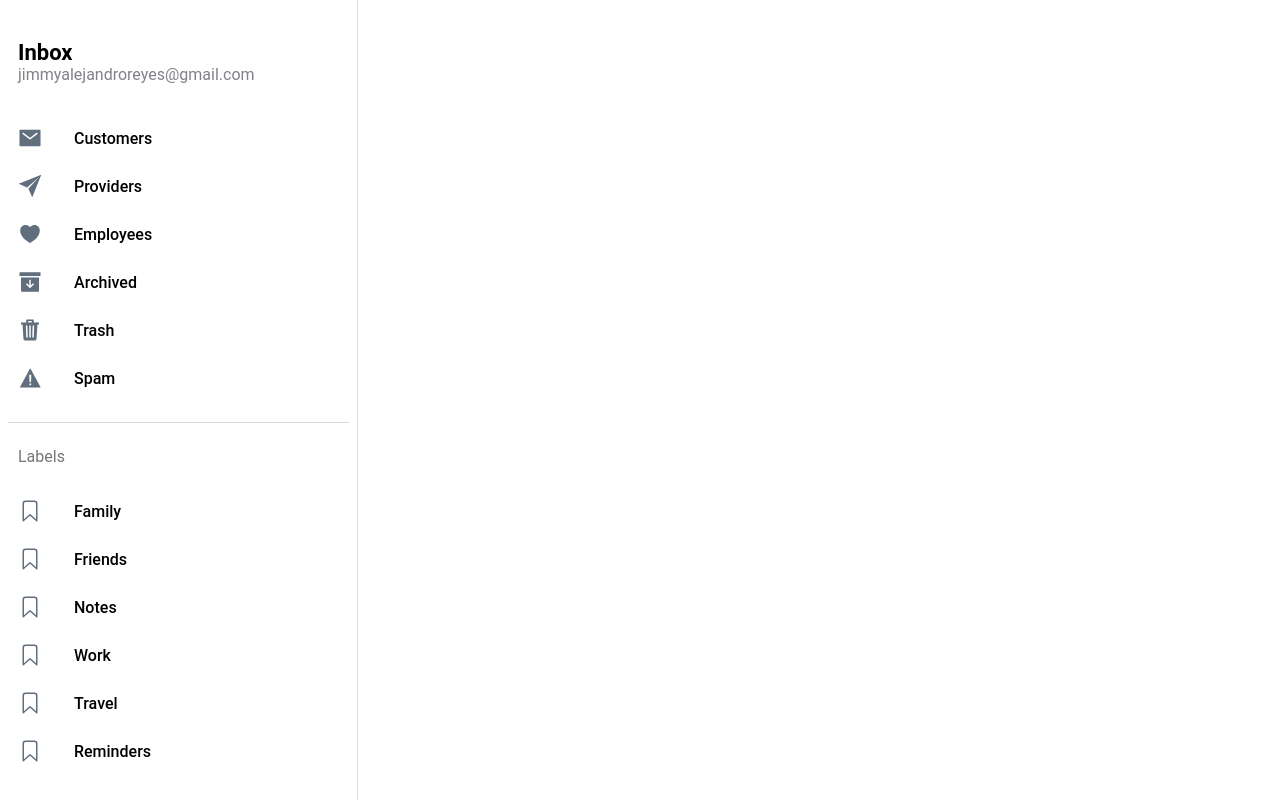
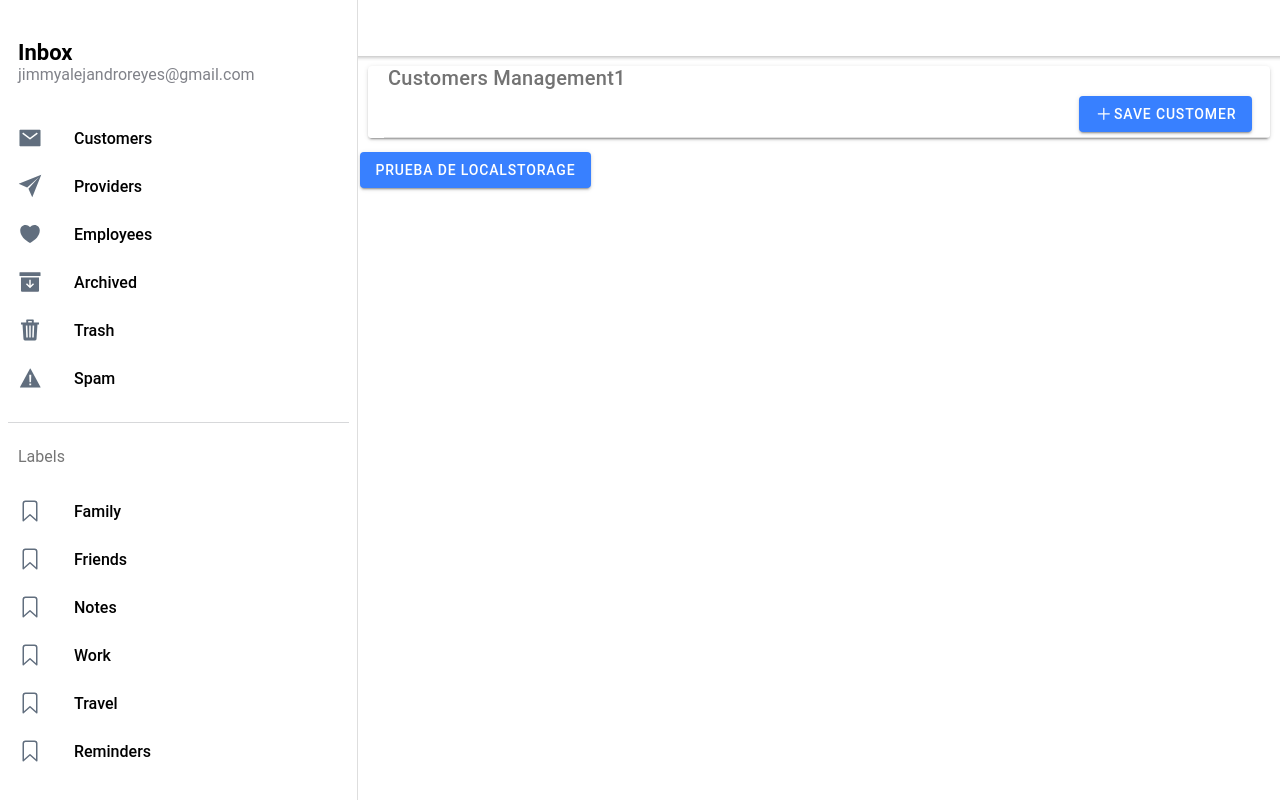
Before and after one commit to Greemodev/FSW-Project, a React (Create React App) app: page /page/customers/1 in a window 1280 px wide. Built offline with nearby package versions, Linux system fonts and the light colour scheme.

Commit message:
editCustomerAdded

```diff
--- a/src/App.tsx
+++ b/src/App.tsx
@@ -23,6 +23,7 @@ import '@ionic/react/css/display.css';
 /* Theme variables */
 import './theme/variables.css';
 import CustomerList from './pages/customer/customerList';
+import CustomerEdit from './pages/customer/customerEdit';
 
 setupIonicReact();
 
@@ -39,6 +40,9 @@ const App: React.FC = () => {
             <Route path="/page/customers" exact={true}>
                <CustomerList/>
             </Route>
+            <Route path="/page/customers/:id" exact={true}>
+               <CustomerEdit/>
+            </Route>
           </IonRouterOutlet>
         </IonSplitPane>
       </IonReactRouter>
--- /dev/null
+++ b/src/pages/customer/customerEdit.tsx
@@ -0,0 +1,73 @@
+import { IonButtons,IonButton, IonCard, IonContent, IonHeader, IonItem, IonMenuButton, IonPage, IonTitle, IonToolbar, IonIcon } from '@ionic/react';
+import { add, } from 'ionicons/icons';
+import { useEffect} from 'react';
+import { useParams } from 'react-router';
+// import { searchCustomers} from './customerApi';
+
+const CustomerEdit: React.FC = () => {
+
+  const { name, id } = useParams<{ name: string; id: string }>();
+
+
+  useEffect(() => {
+    search();
+  }, []);
+
+  const search = () => {
+   // let result = searchCustomers();
+   // setClientes(result);
+  }
+
+
+
+
+
+
+  return (
+    <IonPage>
+      <IonHeader>
+        <IonToolbar>
+          <IonButtons slot="start">
+            <IonMenuButton />
+          </IonButtons>
+          <IonTitle>{name}</IonTitle>
+        </IonToolbar>
+      </IonHeader>
+
+      <IonContent fullscreen>
+        <IonHeader collapse="condense">
+          <IonToolbar>
+            <IonTitle size="large">{name}</IonTitle>
+          </IonToolbar>
+        </IonHeader>
+
+
+        <IonContent>
+          <IonCard>
+            <IonTitle>Customers Management{id}</IonTitle>
+
+            <IonItem>
+              <IonButton color="primary" slot="end" size="default">
+                <IonIcon icon={add}></IonIcon> Save Customer</IonButton>
+
+            </IonItem>
+
+
+
+    </IonCard>
+
+    <IonButton onClick={() => {}} color="primary" size="default">Prueba de localStorage</IonButton>
+
+
+
+
+  </IonContent>
+
+
+      </IonContent>
+
+    </IonPage>
+  );
+};
+
+export default CustomerEdit;
--- a/src/pages/customer/customerList.tsx
+++ b/src/pages/customer/customerList.tsx
@@ -1,18 +1,21 @@
 import { IonButtons,IonButton, IonCard, IonCol, IonContent, IonGrid, IonHeader, IonItem, IonMenuButton, IonPage, IonRow, IonTitle, IonToolbar, IonIcon } from '@ionic/react';
 import { add, pencil, close } from 'ionicons/icons';
 import { useEffect, useState } from 'react';
-import { useParams } from 'react-router';
+import { useHistory, useParams } from 'react-router';
 import { saveCustomer, searchCustomers, removeCustomer } from './customerApi';
 
 const CustomerList: React.FC = () => {
 
   const { name } = useParams<{ name: string; }>();
+  const [clientes, setClientes] = useState([]);
+  const history = useHistory();
 
-  const [clientes, setClientes] = useState([]);
 
   useEffect(() => {
     search();
-  }, [clientes, ]);
+  }, []);
+
+
 
   const search = () => {
     let result = searchCustomers();
@@ -33,6 +36,11 @@ const CustomerList: React.FC = () => {
       phone:"99001003030",
     }
     saveCustomer(example);
+    search();
+  }
+
+  const addCustomer = () => {
+    history.push("/page/customer/new");
   }
 
 
@@ -65,7 +73,7 @@ const CustomerList: React.FC = () => {
             <IonTitle>Customers Management</IonTitle>
 
             <IonItem>
-              <IonButton color="primary" slot="end" size="default">
+              <IonButton onClick={addCustomer} color="primary" slot="end" size="default">
                 <IonIcon icon={add}></IonIcon>Add Customer</IonButton>
 
             </IonItem>
```
